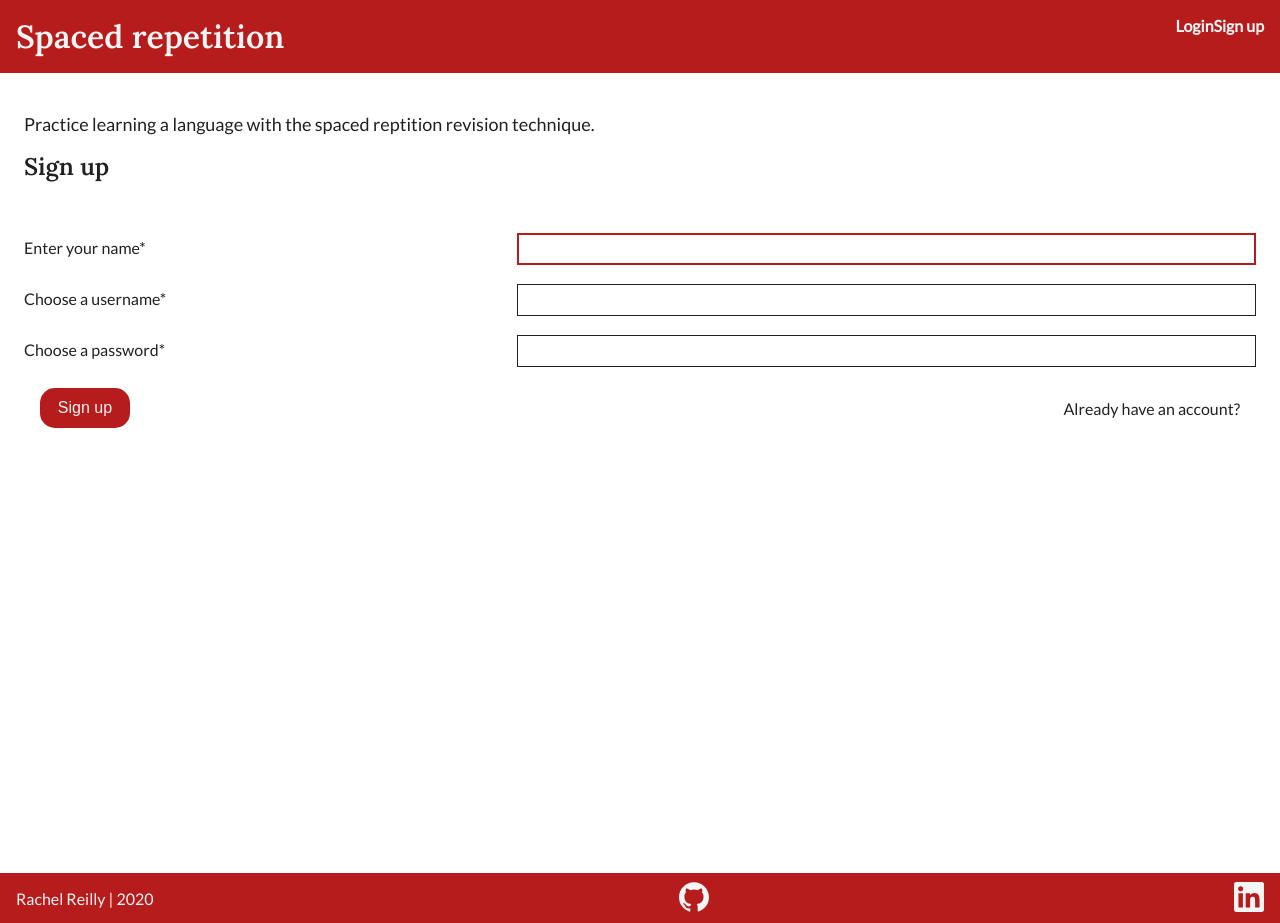
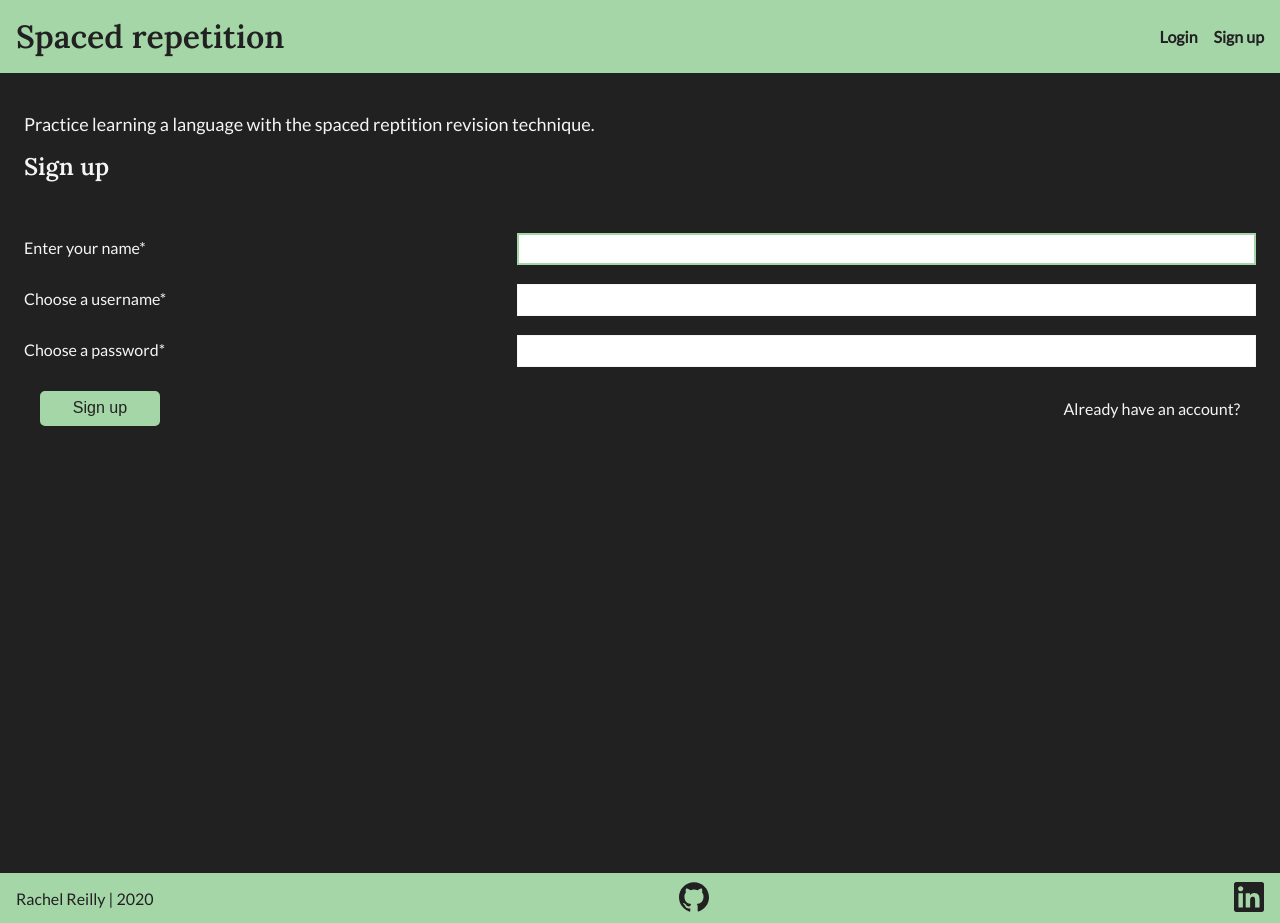
Before and after one commit to rachelrly/spaced-repetition-client, a React (Create React App) app: page /register in a window 1280 px wide. Built offline with nearby package versions, Linux system fonts and the light colour scheme.

Commit message:
colors changed && day 2 tests passing

```diff
--- a/src/components/Dashboard/Dashboard.js
+++ b/src/components/Dashboard/Dashboard.js
@@ -3,7 +3,6 @@ import LangApiService from '../../services/lang-api-service';
 import UserContext from '../../contexts/UserContext';
 import '../../css/Dashboard.css';
 import WordList from './WordList';
-import UserScore from './UserScore';
 
 function Dashboard() {
     const user = useContext(UserContext)
@@ -24,7 +23,9 @@ function Dashboard() {
             <div className='dash_container'>
                 <h2>{user.lang.name}</h2>
 
-                <UserScore />
+                <div className='score'>
+                    <p>Total correct answers: {user.lang.total_score}</p>
+                </div>
             </div>
             <WordList />
         </Fragment>
--- a/src/components/Dashboard/UserScore.js
+++ /dev/null
@@ -1,18 +0,0 @@
-import React, { useContext } from 'react'
-import UserContext from '../../contexts/UserContext';
-function UserScore() {
-    const user = useContext(UserContext)
-    console.log(user.lang)
-    return (
-
-        < div className='score_wrapper' >
-            <h3>Total Score</h3>
-            <div className='score'>
-                <p>Correct :</p>
-                <p>{user.lang.total_score}</p>
-            </div>
-        </div >
-    )
-}
-
-export default UserScore
--- a/src/components/Dashboard/WordList.js
+++ b/src/components/Dashboard/WordList.js
@@ -1,4 +1,5 @@
 import React, { Fragment, useContext } from 'react'
+import { Link } from 'react-router-dom';
 import UserContext from '../../contexts/UserContext';
 
 function WordList() {
@@ -6,19 +7,21 @@ function WordList() {
 
     return (
         <Fragment>
-            <h3>Words to practice</h3>
-            <div className='list_wrapper'>
-                <div className='list'>
-                    <p className='word_stat list_latin_word'>Word</p>
-                    <p className='word_stat count correct_count'>Correct</p>
-                    <p className='word_stat count correct_count'>Incorrect</p>
-                </div>
-                {user.words.map(w => (<div className='list' key={w.id}>
-                    <p className='word_stat list_latin_word'>{w.original}</p>
-                    <p className='word_stat count correct_count'>{w.correct_count}</p>
-                    <p className='word_stat count incorrect_count'>{w.incorrect_count}</p>
-                </div>))}
+            <div className='list_title_wrapper'>
+                <h3>Words to practice</h3>
+                <Link to='/learn'>
+                    <button className='practice'>Start practicing</button>
+                </Link>
             </div>
+
+            <ul className='list_wrapper'>
+                {user.words.map((w, index) => (
+                    <li className='list' key={index}>
+                        <h4 className='word_stat list_latin_word'>{w.original}</h4>
+                        <p className='word_stat count correct_count'>correct answer count: {w.correct_count}</p>
+                        <p className='word_stat count incorrect_count'>incorrect answer count: {w.incorrect_count}</p>
+                    </li>))}
+            </ul>
         </Fragment>
     )
 }
--- a/src/components/Header/Header.js
+++ b/src/components/Header/Header.js
@@ -14,7 +14,7 @@ class Header extends Component {
     return (
       <div>
         <span>
-          Welcome {this.context.user.name}
+          {this.context.user.name}
         </span>
         <nav>
           <Link
@@ -32,7 +32,7 @@ class Header extends Component {
       <nav>
         <Link to='/login'>Login</Link>
         {' '}
-        <Link to='/register'>Sign up</Link>
+        <Link to='/register' className='signup_link'>Sign up</Link>
       </nav>
     )
   }
--- a/src/css/Dashboard.css
+++ b/src/css/Dashboard.css
@@ -1,15 +1,18 @@
 .list_wrapper{
     display: flex;
     flex-direction: column;
+    justify-content: flex-start;
     width: inherit;
-    padding: var(--spacer-sm);
+    padding: 0 var(--spacer-sm);
+    width: 75%;
+    align-self: center;
 }
 
 .list{
     display: flex;
     justify-content: space-between;
     align-items: center;
-    padding: var(--spacer-sm);
+    padding-top: var(--spacer-sm);
 }
 
 .word_stat{
@@ -30,6 +33,13 @@
     display: flex;
     justify-content: space-between;
 }
+
+.list_title_wrapper{
+    display: flex;
+    justify-content: space-evenly;
+    align-items: center;
+    margin-top: var(--spacer-lg);
+}
 h2{
     padding-bottom: var(--spacer-sm);
 }
--- a/src/css/styles.css
+++ b/src/css/styles.css
@@ -21,6 +21,7 @@ img{
 main{
     min-height: 100vh;
     width: 100%;
+    background-color: var(--colors-white);
 }
 
 a{
@@ -77,15 +78,15 @@ p{
 button{
     cursor: pointer;
     outline: 0;
-    width: 90px;
-    height: 40px;
+    width: 120px;
+    height: 35px;
     background-color: var(--colors-accent);
     color: var(--colors-white);
     border: 2px solid var(--colors-accent);
     margin: var(--spacer-sm) 0;
     padding: 0;
     font-size: var(--font-size-med);
-    border-radius: 15px;
+    border-radius: 5px;
 }
 
 button:focus{
@@ -107,6 +108,8 @@ section{
 nav{
     font-weight: bold;
     display: flex;
+    align-items: center;
+    height: inherit
 
 
 
@@ -155,13 +158,16 @@ h1, h2, h3, h4, h5, h6{
     font-family: var(--font-title);
 }
 
-
+.signup_link{
+    padding-left: var(--spacer-sm);
+}
 
 
 @media all and (min-width: 500px){
  header{
      flex-direction: row;
      justify-content: space-between;
+     align-items: center;
  }
 
  }
--- a/src/css/variables.css
+++ b/src/css/variables.css
@@ -1,10 +1,10 @@
 @import url('https://fonts.googleapis.com/css2?family=Lato&family=Lora:wght@400;600&display=swap');
 
 :root{
-    --colors-accent: #B71c1c;
+    --colors-accent: #a5d6a7;
     --colors-extreme: #F44336;
-    --colors-black: #212121;
-    --colors-white: #f5f5f5;
+    --colors-white: #212121;
+    --colors-black: #f5f5f5;
 
     --spacer-sm: 0.8rem;
     --spacer-med: 1rem;
```
Also changed, not shown: 2 other files (tests, documents, lock files or other folders).
